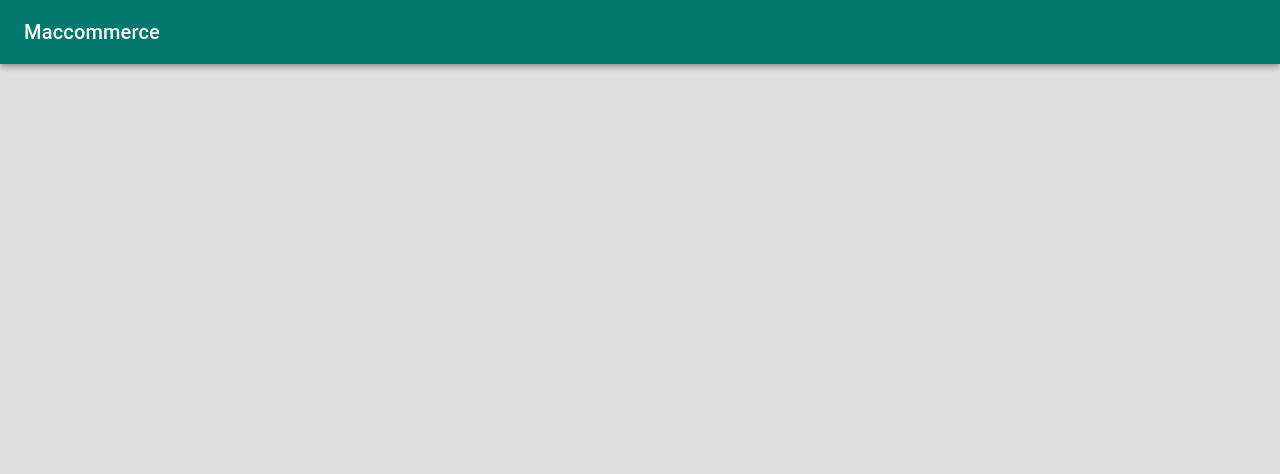
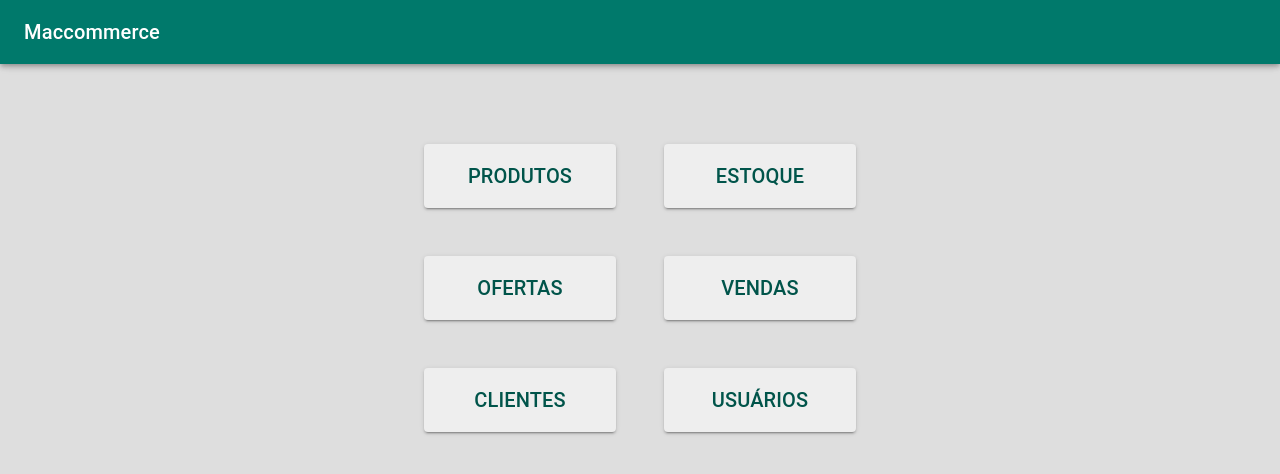
Before and after one commit to maccomerce/frontend, a React (Create React App) app: page / in a window 1280 px wide. Shown: the top 474 px of the page. Built offline with nearby package versions, Linux system fonts and the light colour scheme.

Commit message:
Initial component for home screen.

```diff
--- a/src/App.js
+++ b/src/App.js
@@ -1,6 +1,17 @@
 import React from 'react';
-import Toolbar from './components/toolbar/Toolbar';
+import { Router } from '@reach/router';
+import CssBaseline from '@material-ui/core/CssBaseline';
+import { ThemeProvider } from '@material-ui/core/styles';
+import theme from './theme';
+import Home from './components/home/Home';
 
 export default function App() {
-  return (<Toolbar/>);
+  return (
+    <ThemeProvider theme={theme}>
+      <CssBaseline />
+      <Router style={{marginTop: 64}}>
+        <Home path="/" />
+      </Router>
+    </ThemeProvider>
+  );
 }
--- /dev/null
+++ b/src/components/home/Home.js
@@ -0,0 +1,61 @@
+import React from 'react';
+import { makeStyles } from '@material-ui/core/styles';
+import Button from '@material-ui/core/Button';
+import Grid from '@material-ui/core/Grid';
+import Typography from '@material-ui/core/Typography';
+import Toolbar from '../common/toolbar/Toolbar';
+
+const menuCardStyles = makeStyles(theme => ({
+  title: {
+    color: theme.palette.primary.dark
+  },
+  button: {
+    backgroundColor: "#EEEEEE",
+    color: theme.palette.primary.dark,
+    minWidth: 192,
+    minHeight: 64
+  }
+}));
+
+function MenuCard(props) {
+  const classes = menuCardStyles();
+
+  return (
+    <Grid item>
+      <Button variant="contained" size="large" className={classes.button}>
+        <Typography variant="h6" className={classes.title}>
+          {props.title}
+        </Typography>
+      </Button>
+    </Grid>
+  );
+}
+
+const homeStyles = makeStyles(theme => ({
+  root: {
+    flexGrow: 1,
+    paddingTop: theme.spacing(10)
+  },
+}));
+
+export default function Home() {
+  const classes = homeStyles();
+
+  return (
+    <div>
+      <Toolbar />
+      <Grid container justify="center" className={classes.root} spacing={2}>
+        <Grid item xs={6}>
+          <Grid container justify="center" spacing={6}>
+            <MenuCard title="Produtos" />
+            <MenuCard title="Estoque" />
+            <MenuCard title="Ofertas" />
+            <MenuCard title="Vendas" />
+            <MenuCard title="Clientes" />
+            <MenuCard title="Usuários" />
+          </Grid>
+        </Grid>
+      </Grid>
+    </div>
+  );
+}
--- a/src/index.js
+++ b/src/index.js
@@ -1,14 +1,5 @@
 import React from 'react';
 import ReactDOM from 'react-dom';
-import CssBaseline from '@material-ui/core/CssBaseline';
-import { ThemeProvider } from '@material-ui/core/styles';
 import App from './App';
-import theme from './theme';
 
-ReactDOM.render(
-  <ThemeProvider theme={theme}>
-    <CssBaseline />
-    <App />
-  </ThemeProvider>,
-  document.querySelector('#root'),
-);
+ReactDOM.render(<App />, document.querySelector('#root'));
```
Also changed, not shown: src/components/common/toolbar/Toolbar.js (renamed from src/components/toolbar/Toolbar.js).
